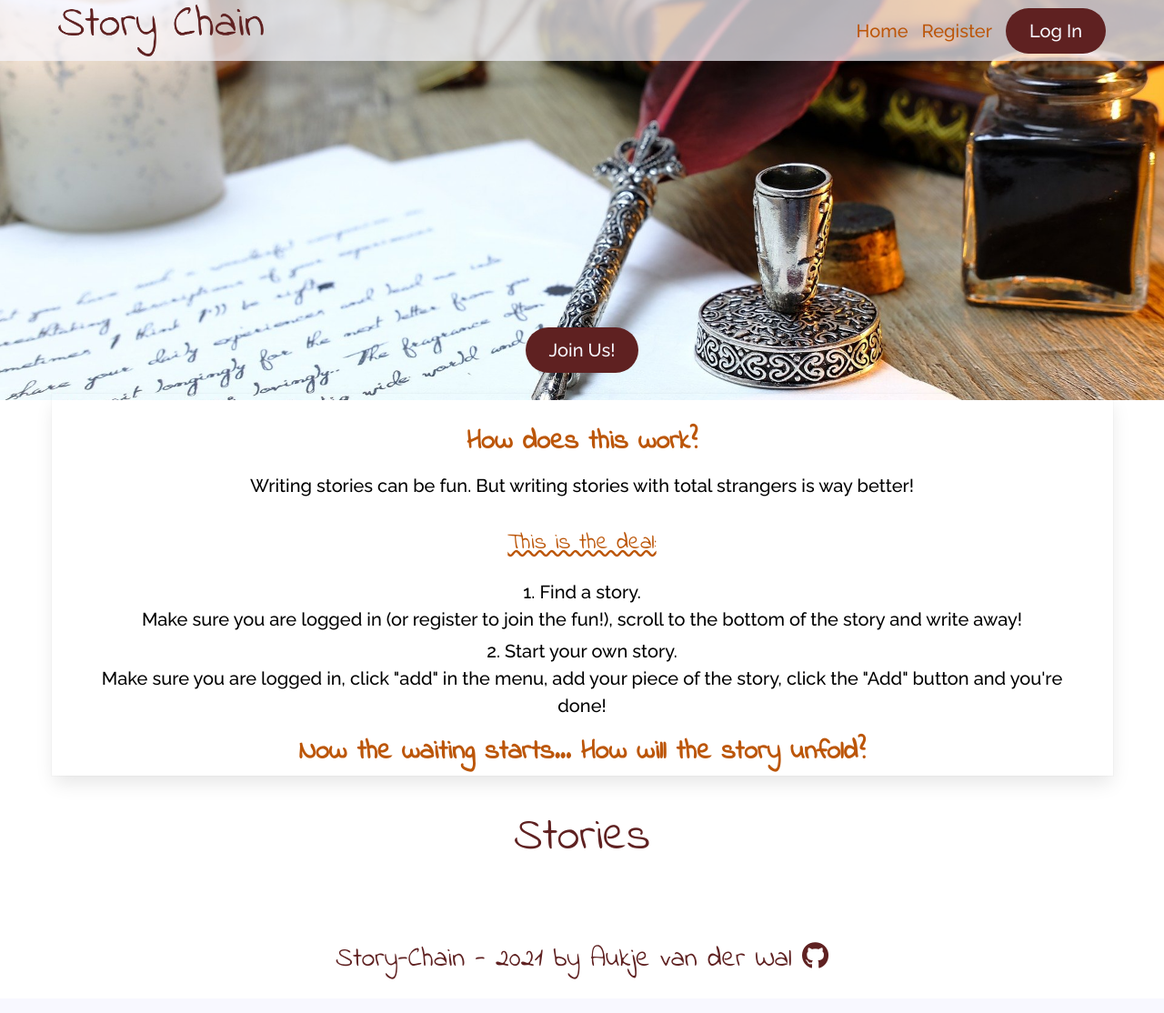
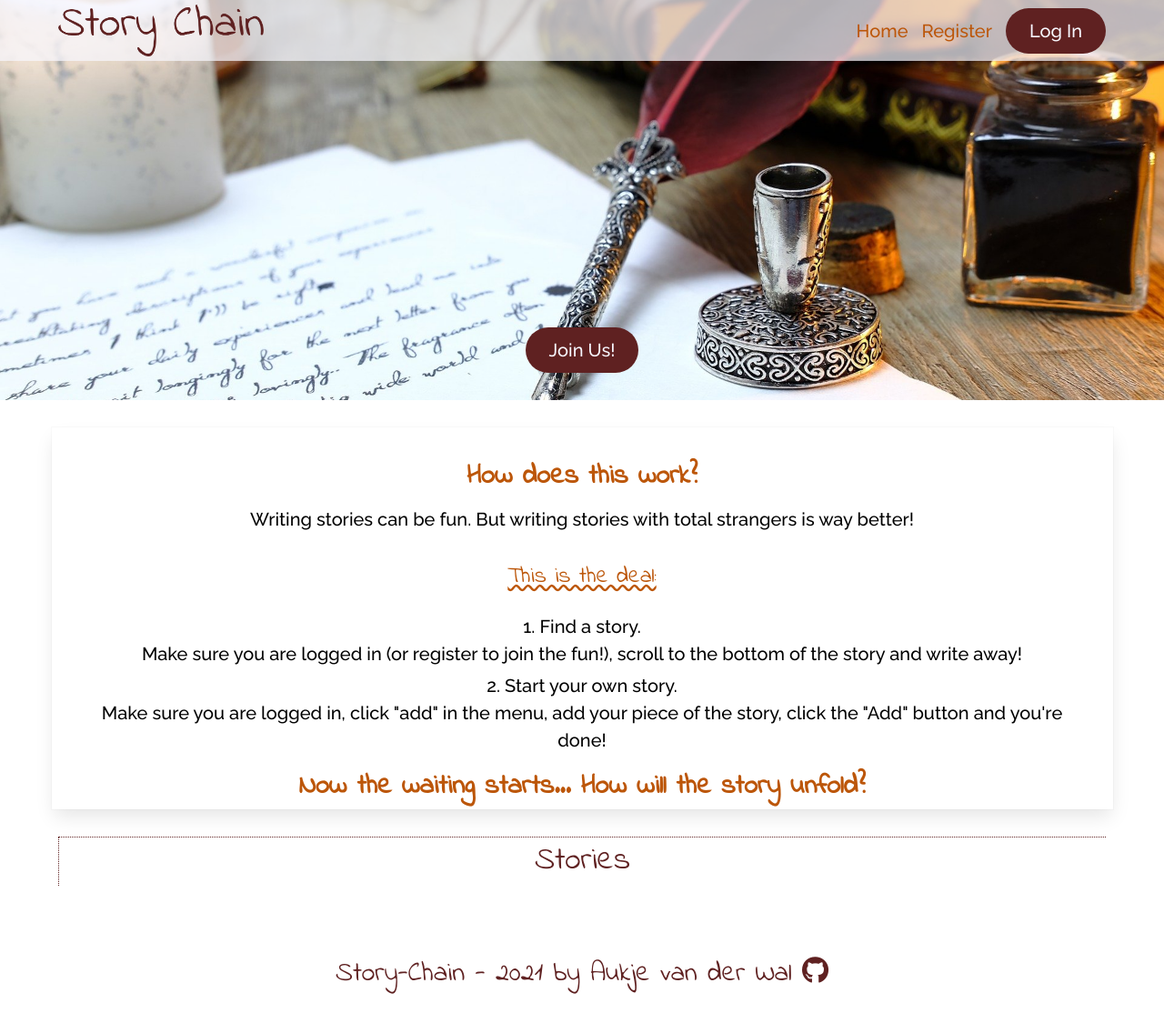
Before and after one commit to Code-Institute-Submissions/story-chain, a Flask app: page / in a window 1280 px wide. Shown: the whole page at 91% size. Before the commit the page ends 1077 px from the top, so only its background shows below. Run offline with Flask 2, Linux system fonts and the light colour scheme; data that the repository does not hold is empty; some libraries are stand-ins or nearby versions.

Commit message:
Some css tinkering and logo home link wire up

```diff
--- a/static/css/style.css
+++ b/static/css/style.css
@@ -151,8 +151,10 @@ body {
 .profile-story-header {
     color: #5f2121;
     text-align: center;
-    font-size: 5rem;
+    font-size: 3.5rem;
     font-family: 'Indie Flower', cursive;
+    border-top: 1px dotted #5f2121;
+    border-left: 1px dotted #5f2121;
 }
 #profile {
     background-color: #5f2121;
--- a/templates/components/navigation/heronavbar.html
+++ b/templates/components/navigation/heronavbar.html
@@ -3,8 +3,8 @@
         <nav class="navbar">
             <div class="container">
                 <div class="navbar-brand">
-                    <a class="navbar-item">
-                        <img src="../../../static/images/story-chain-logo.jpg" alt="logo">
+                    <a href="{{url_for('home')}}" class="navbar-item">
+                        <img src="../../../static/images/story-chain-logo.jpg"  alt="logo">
                     </a>
                     <!-- Mobile navigation -->
                     <span class="navbar-burger" data-target="navbarMenuHeroB">
--- a/templates/pages/home.html
+++ b/templates/pages/home.html
@@ -2,7 +2,7 @@
 {% block content %}
 {% include 'components/navigation/heronavbar.html' %}
 <div class="container">
-    <div class="columns mb-6">
+    <div class="columns mb-6 mt-6">
         <div class="column" id="about">
             <p class="title mt-6"> How does this work?</p>
             <p id="about-text"> Writing stories can be fun. But writing stories with total strangers is way better!</p><br>
```
Also changed, not shown: templates/pages/profile.html (+9 -17 lines).
